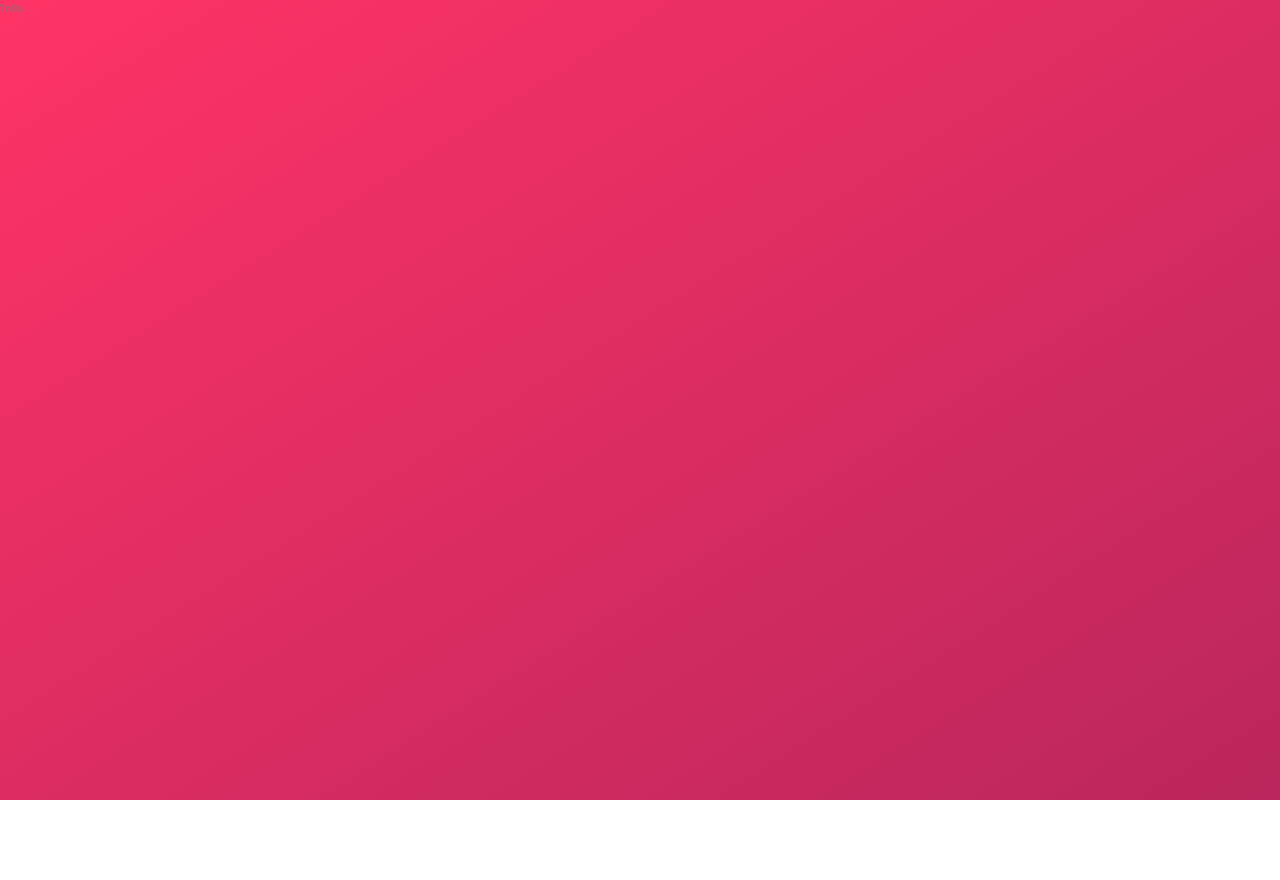
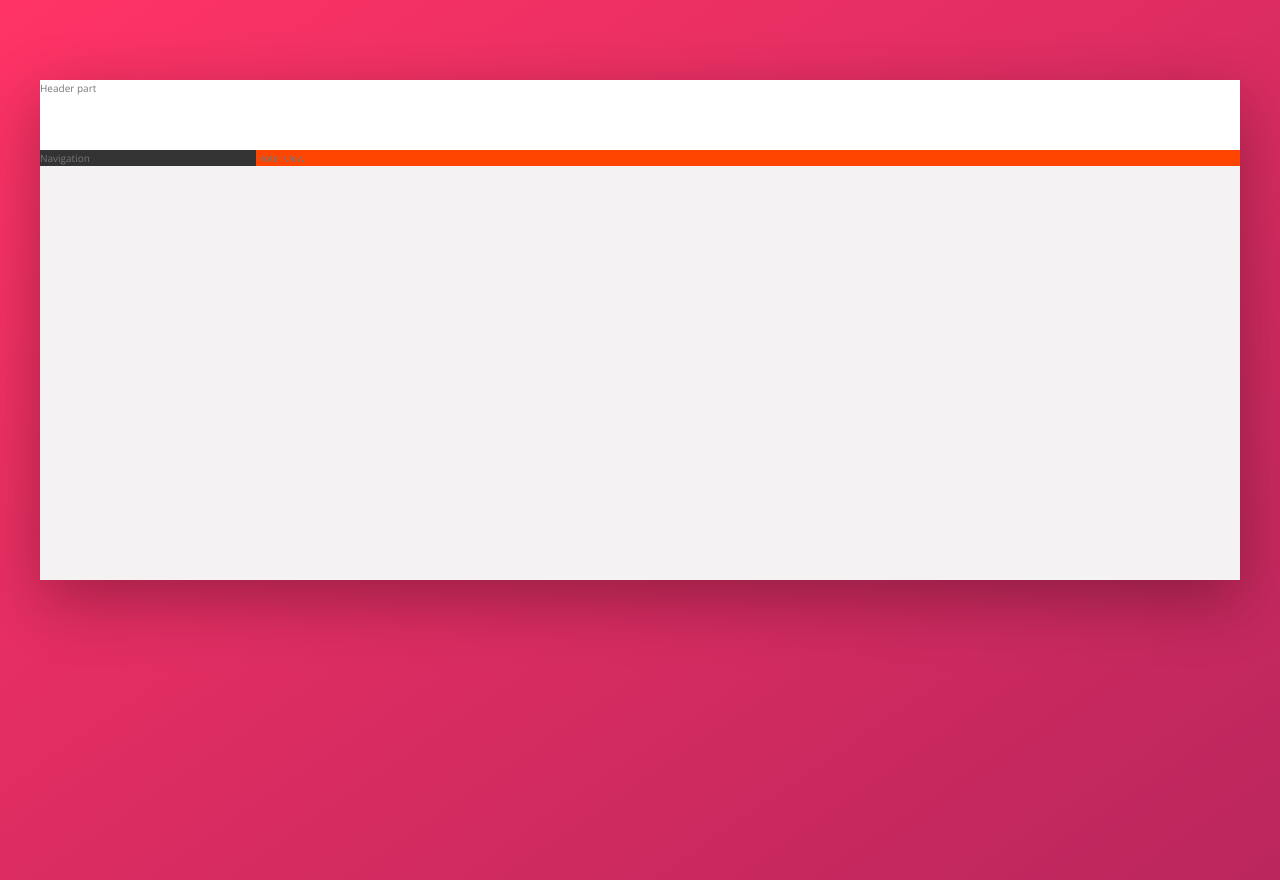
Before and after one commit to derwin9227/trillo-project, a website: page index.html in a window 1280 px wide. Before the commit the page ends 800 px from the top, so only its background shows below. Drawn offline with nearby package versions, Linux system fonts and the light colour scheme.

Commit message:
structure of project

```diff
--- a/index.html
+++ b/index.html
@@ -11,6 +11,18 @@
         <title>trillo &mdash; Your all-in-one booking app</title>
     </head>
     <body>
-        Trillo
+        <div class="container">
+            <header class="header">
+                Header part
+            </header>
+            <div class="content">
+                <nav class="sidebar">
+                    Navigation
+                </nav>
+                <main class="hotel-view">
+                    Hotel view
+                </main>
+            </div>
+        </div>
     </body>
 </html>
--- a/sass/_base.scss
+++ b/sass/_base.scss
@@ -11,6 +11,8 @@
     --color-grey-dark-1: #333;
     --color-grey-dark-2: #777;
     --color-grey-dark-3: #999;
+
+    --shadow-dark: 0 2rem 6rem rgba(0,0,0,.3);
 }
 *{
     padding: 0;
--- a/sass/_layout.scss
+++ b/sass/_layout.scss
@@ -0,0 +1,32 @@
+.container{
+    max-width: 120rem;
+    margin: 8rem auto;
+    background-color: var(--color-grey-light-2);
+    box-shadow: var(--shadow-dark);
+
+    min-height: 50rem;
+}
+
+.header{
+    height: 7rem;
+    background-color: #fff;
+    border-bottom: var(--color-grey-light-2);
+}
+
+.content{
+    display: flex;
+
+}
+
+.sidebar{
+    background-color: var(--color-grey-dark-1);
+
+    flex: 0 0 18%;
+}
+
+.hotel-view{
+    background-color: #fff;
+    background-color: orangered;
+
+    flex: 1;
+}
```
Also changed, not shown: css/style.css, 1 other file.
